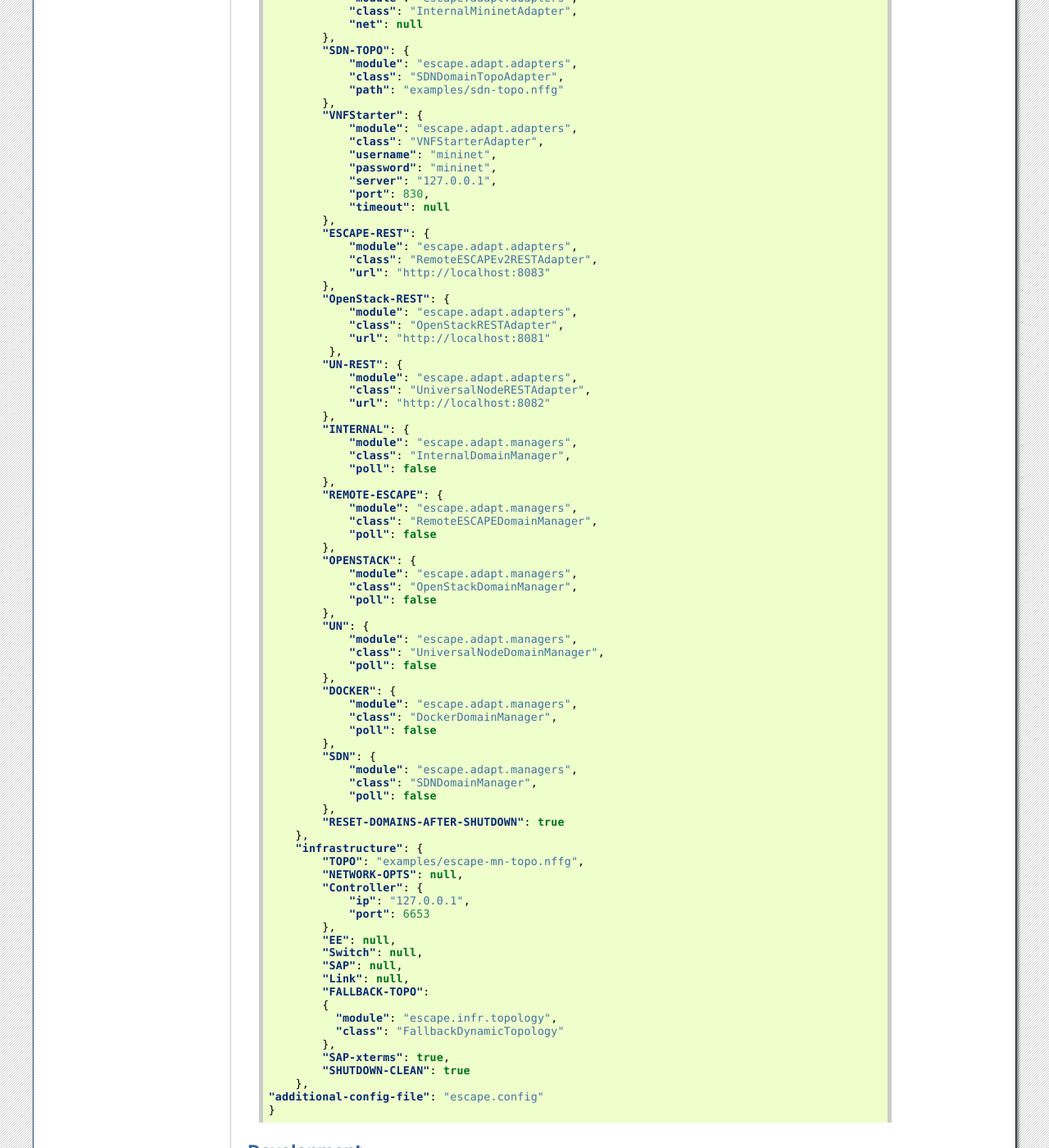
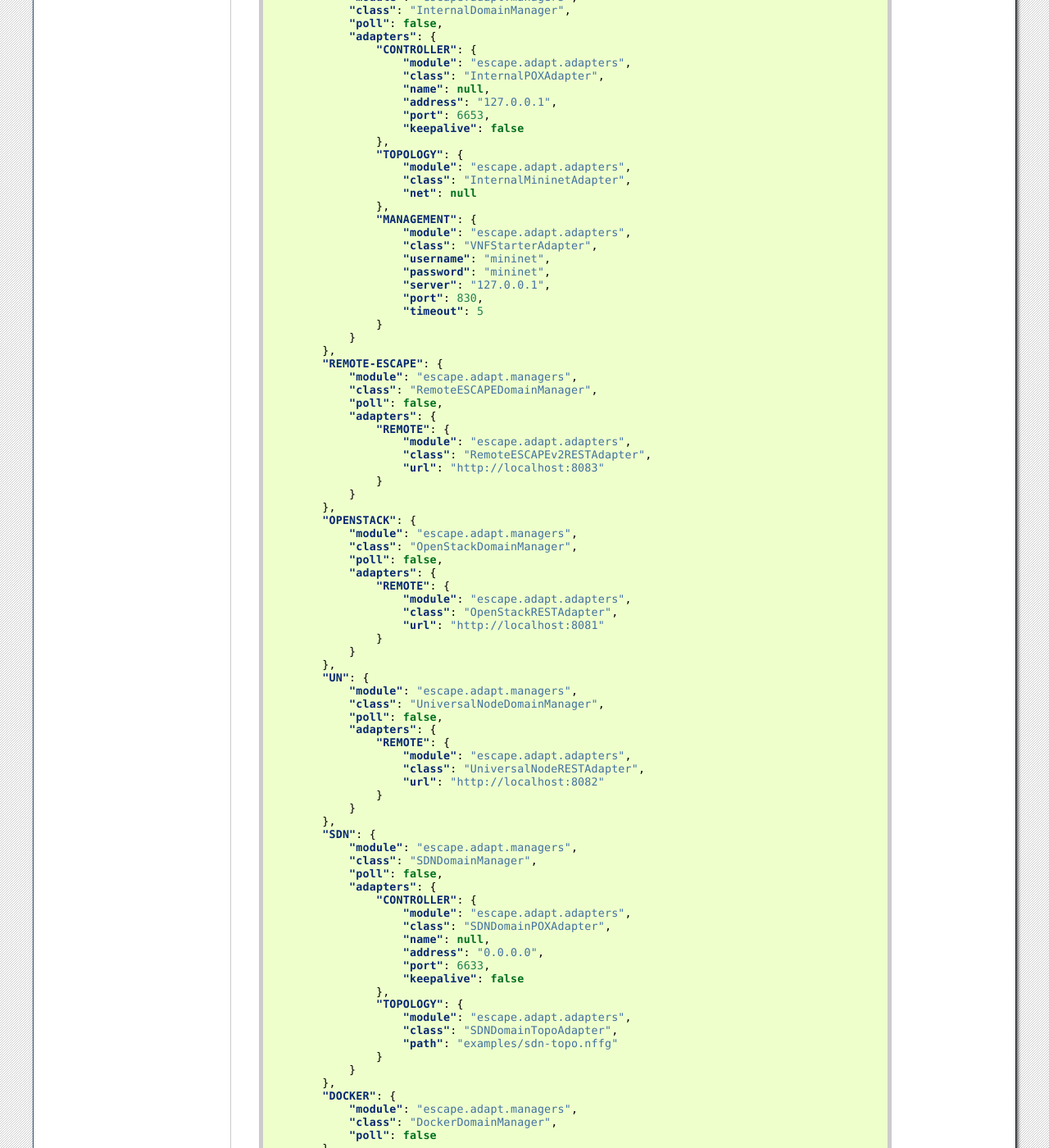
Before and after one commit to hsnlab/escape, a Sphinx documentation site: the page built from pox/ext/doc/source/index.rst, in a window 1280 px wide and 1400 px high, scrolled down 12557 px. Shown: the whole window at 82% size. Built offline with Sphinx 7.4.7, drawn with Linux system fonts in a browser that asks for light colours; some of the changed text lies outside the part shown.

Commit message:
Extend main docs with Manager-Adapter changes

```diff
--- a/pox/ext/doc/source/index.rst
+++ b/pox/ext/doc/source/index.rst
@@ -738,10 +739,14 @@
 ^^^^^^^^^^
 
 The ``adaptation`` layer contains the different Manager (inherited from
-:any:`AbstractDomainManager`) and Adapter (inherited from :any:`AbstractESCAPEAdapter`)
-classes under their specific name which is defined in the ``name`` class attribute.
-These configurations are used by the :any:`ComponentConfigurator` to initiate
-the required component dynamically.
+:any:`AbstractDomainManager`) classes under their specific name which is defined
+in the ``name`` class attribute. These configurations are used by the
+:any:`ComponentConfigurator` to initiate the required components dynamically.
+Every Manager use different Adapters (inherited from :any:`AbstractESCAPEAdapter`)
+to hide the specific protocol-agnostic steps in the communication between the
+ESCAPE orchestrator and network elements. The configurations of these Adapters
+can be found under the related Manager names in order to be able to initiate
+multiple Managers based on the same class with different Adapter configurations.
 The class configurations can be given by the ``module`` and ``class`` pair
 similar way as so far.
 Other values such as path, url, keepalive, etc. will be forwarded to the
@@ -851,92 +862,108 @@
             }
         },
         "adaptation": {
-            "MANAGERS": [],
-            "INTERNAL-POX": {
-                "module": "escape.adapt.adapters",
-                "class": "InternalPOXAdapter",
-                "name": null,
-                "address": "127.0.0.1",
-                "port": 6653,
-                "keepalive": false
-            },
-            "SDN-POX": {
-                "module": "escape.adapt.adapters",
-                "class": "SDNDomainPOXAdapter",
-                "name": null,
-                "address": "0.0.0.0",
-                "port": 6633,
-                "keepalive": false
-            },
-            "MININET": {
-                "module": "escape.adapt.adapters",
-                "class": "InternalMininetAdapter",
-                "net": null
-            },
-            "SDN-TOPO": {
-                "module": "escape.adapt.adapters",
-                "class": "SDNDomainTopoAdapter",
-                "path": "examples/sdn-topo.nffg"
-            },
-            "VNFStarter": {
-                "module": "escape.adapt.adapters",
-                "class": "VNFStarterAdapter",
-                "username": "mininet",
-                "password": "mininet",
-                "server": "127.0.0.1",
-                "port": 830,
-                "timeout": null
-            },
-            "ESCAPE-REST": {
-                "module": "escape.adapt.adapters",
-                "class": "RemoteESCAPEv2RESTAdapter",
-                "url": "http://localhost:8083"
-            },
-            "OpenStack-REST": {
-                "module": "escape.adapt.adapters",
-                "class": "OpenStackRESTAdapter",
-                "url": "http://localhost:8081"
-             },
-            "UN-REST": {
-                "module": "escape.adapt.adapters",
-                "class": "UniversalNodeRESTAdapter",
-                "url": "http://localhost:8082"
-            },
+            "MANAGERS": [
+                "REMOTE-ESCAPE",
+                "SDN",
+                "OPENSTACK",
+                "UN"
+            ],
             "INTERNAL": {
                 "module": "escape.adapt.managers",
                 "class": "InternalDomainManager",
-                "poll": false
+                "poll": false,
+                "adapters": {
+                    "CONTROLLER": {
+                        "module": "escape.adapt.adapters",
+                        "class": "InternalPOXAdapter",
+                        "name": null,
+                        "address": "127.0.0.1",
+                        "port": 6653,
+                        "keepalive": false
+                    },
+                    "TOPOLOGY": {
+                        "module": "escape.adapt.adapters",
+                        "class": "InternalMininetAdapter",
+                        "net": null
+                    },
+                    "MANAGEMENT": {
+                        "module": "escape.adapt.adapters",
+                        "class": "VNFStarterAdapter",
+                        "username": "mininet",
+                        "password": "mininet",
+                        "server": "127.0.0.1",
+                        "port": 830,
+                        "timeout": 5
+                    }
+                }
             },
             "REMOTE-ESCAPE": {
                 "module": "escape.adapt.managers",
                 "class": "RemoteESCAPEDomainManager",
-                "poll": false
+                "poll": false,
+                "adapters": {
+                    "REMOTE": {
+                        "module": "escape.adapt.adapters",
+                        "class": "RemoteESCAPEv2RESTAdapter",
+                        "url": "http://localhost:8083"
+                    }
+                }
             },
             "OPENSTACK": {
                 "module": "escape.adapt.managers",
                 "class": "OpenStackDomainManager",
-                "poll": false
+                "poll": false,
+                "adapters": {
+                    "REMOTE": {
+                        "module": "escape.adapt.adapters",
+                        "class": "OpenStackRESTAdapter",
+                        "url": "http://localhost:8081"
+                    }
+                }
             },
             "UN": {
                 "module": "escape.adapt.managers",
                 "class": "UniversalNodeDomainManager",
-                "poll": false
+                "poll": false,
+                "adapters": {
+                    "REMOTE": {
+                        "module": "escape.adapt.adapters",
+                        "class": "UniversalNodeRESTAdapter",
+                        "url": "http://localhost:8082"
+                    }
+                }
+            },
+            "SDN": {
+                "module": "escape.adapt.managers",
+                "class": "SDNDomainManager",
+                "poll": false,
+                "adapters": {
+                    "CONTROLLER": {
+                        "module": "escape.adapt.adapters",
+                        "class": "SDNDomainPOXAdapter",
+                        "name": null,
+                        "address": "0.0.0.0",
+                        "port": 6633,
+                        "keepalive": false
+                    },
+                    "TOPOLOGY": {
+                        "module": "escape.adapt.adapters",
+                        "class": "SDNDomainTopoAdapter",
+                        "path": "examples/sdn-topo.nffg"
+                    }
+                }
             },
             "DOCKER": {
                 "module": "escape.adapt.managers",
                 "class": "DockerDomainManager",
                 "poll": false
             },
-            "SDN": {
-                "module": "escape.adapt.managers",
-                "class": "SDNDomainManager",
-                "poll": false
-            },
             "RESET-DOMAINS-AFTER-SHUTDOWN": true
         },
         "infrastructure": {
             "TOPO": "examples/escape-mn-topo.nffg",
-            "NETWORK-OPTS": null,
+            "NETWORK-OPTS": {
+            },
             "Controller": {
                 "ip": "127.0.0.1",
                 "port": 6653
@@ -945,15 +972,14 @@
             "Switch": null,
             "SAP": null,
             "Link": null,
-            "FALLBACK-TOPO":
-            {
-              "module": "escape.infr.topology",
-              "class": "FallbackDynamicTopology"
+            "FALLBACK-TOPO": {
+                "module": "escape.infr.topology",
+                "class": "FallbackDynamicTopology"
             },
             "SAP-xterms": true,
             "SHUTDOWN-CLEAN": true
         },
-    "additional-config-file": "escape.config"
+        "additional-config-file": "escape.config"
     }
 
 
--- a/pox/ext/doc/source/util/config.rst
+++ b/pox/ext/doc/source/util/config.rst
@@ -5,9 +5,12 @@
 
 .. inheritance-diagram::
    escape.util.config.ESCAPEConfig
+   escape.util.config.ConfigurationError
    :parts: 1
 
 :any:`ESCAPEConfig` is a wrapper class for CONFIG.
+:any:`ConfigurationError` is an Error class for signaling configuration related
+problems.
 
 Module contents
 ---------------
```
Also changed, not shown: other parts of pox/ext/doc/source/index.rst (+9 -2 lines), 1 other file.
